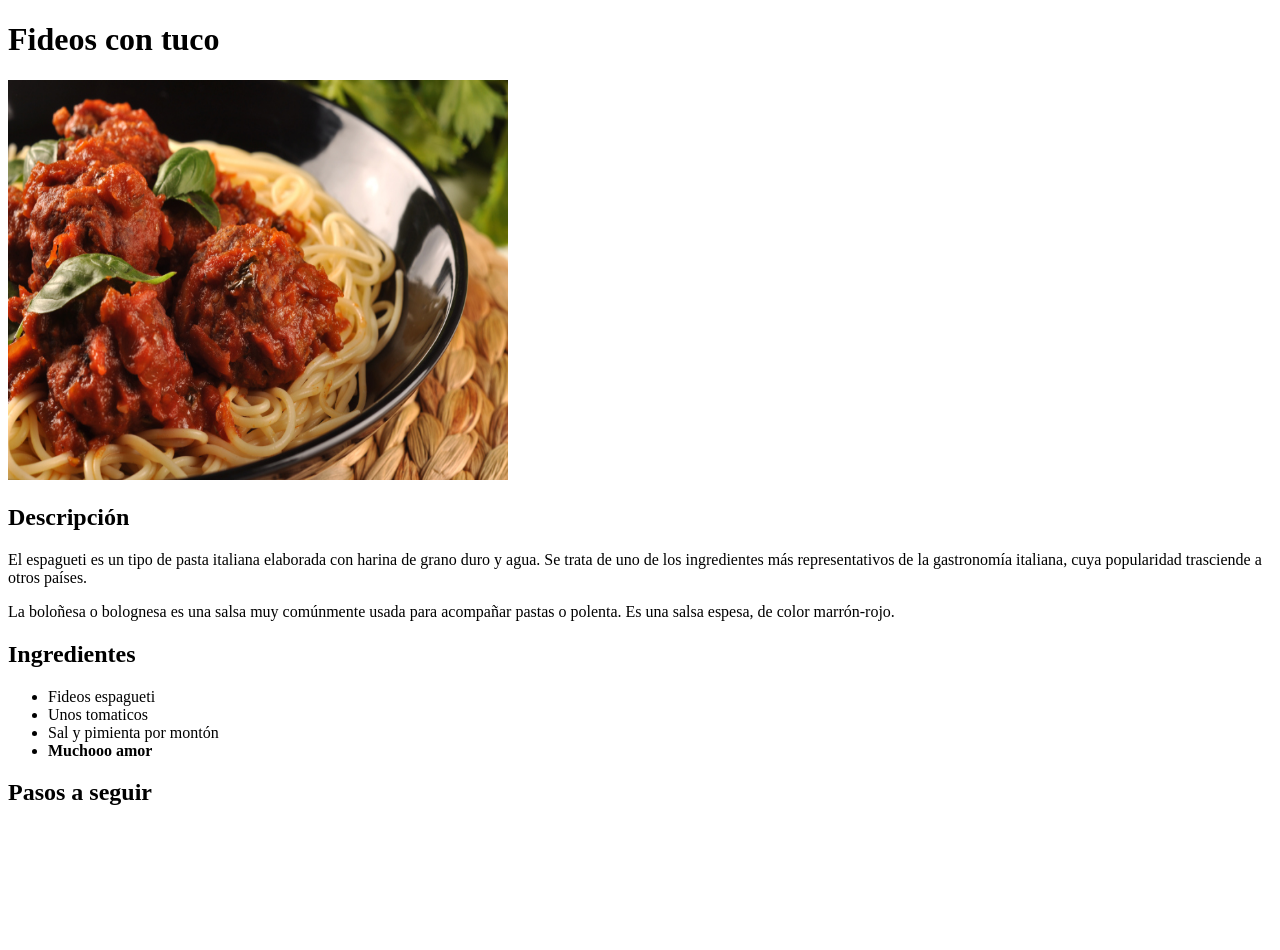
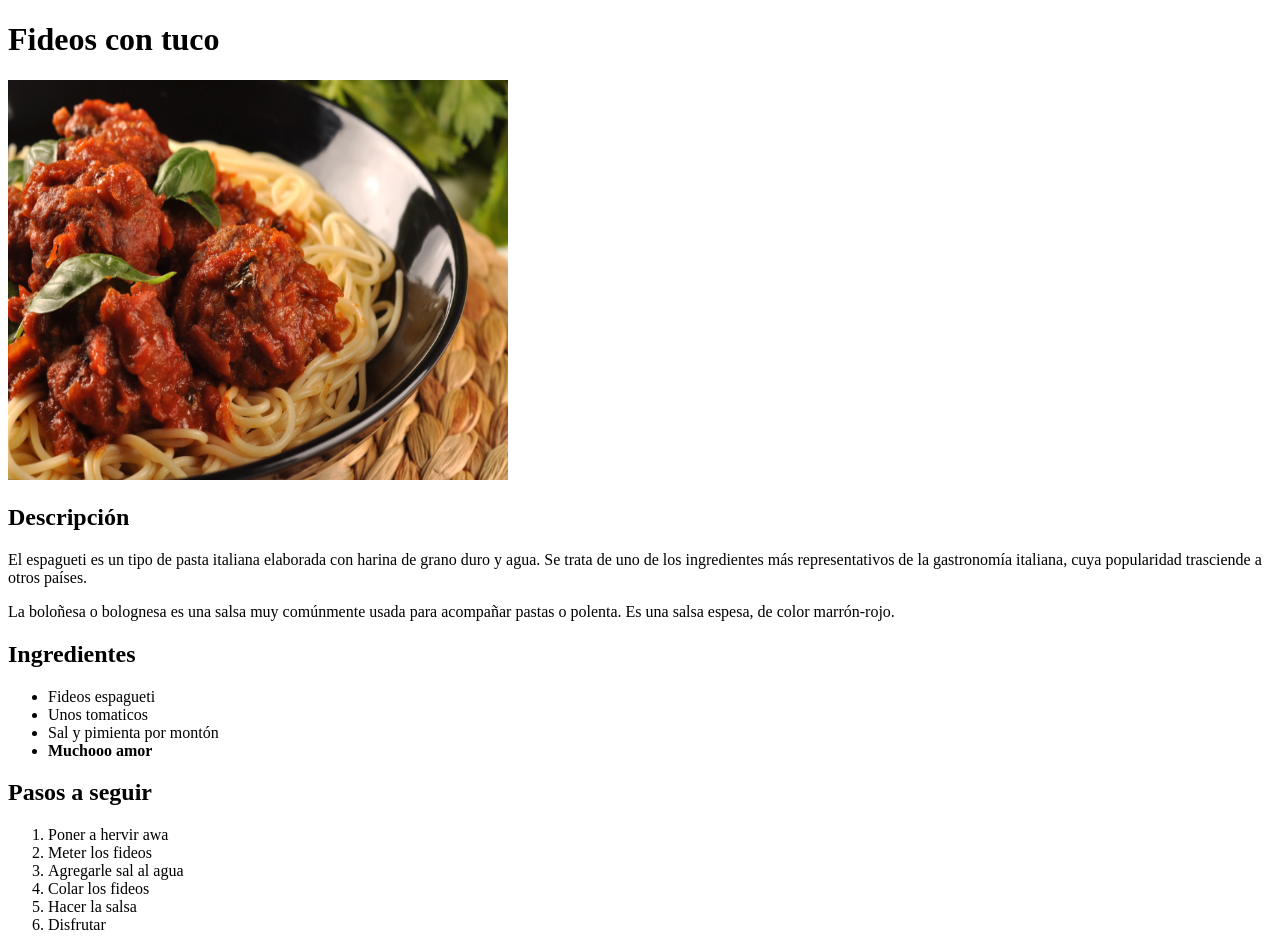
Before and after one commit to hebermm/odin-recipes, a plain HTML site: page recipes/fideos-con-tuco.html in a window 1280 px wide. Before the commit the page ends 826 px from the top, so only its background shows below. Drawn offline with Linux system fonts and the light colour scheme.

Commit message:
Añade ordered list con pasos de cada receta

```diff
--- a/recipes/fideos-con-tuco.html
+++ b/recipes/fideos-con-tuco.html
@@ -21,5 +21,13 @@
         </ul>
 
         <h2>Pasos a seguir</h2>
+        <ol>
+            <li>Poner a hervir awa</li>
+            <li>Meter los fideos</li>
+            <li>Agregarle sal al agua</li>
+            <li>Colar los fideos</li>
+            <li>Hacer la salsa</li>
+            <li>Disfrutar</li>
+        </ol>
     </body>
 </html>
```
Also changed, not shown: recipes/asado.html (+7 -0 lines), recipes/empanadas.html (+7 -0 lines).
